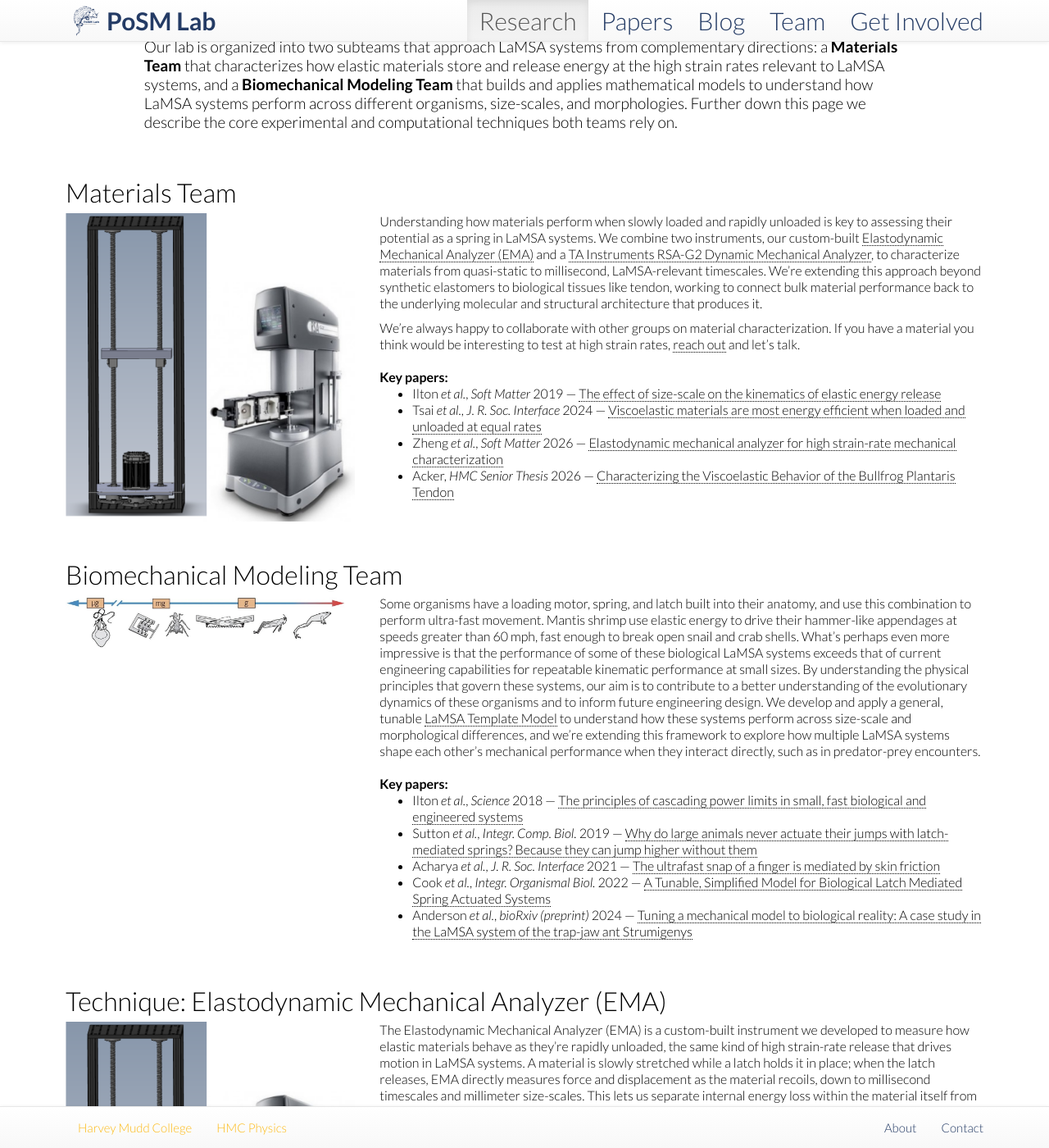
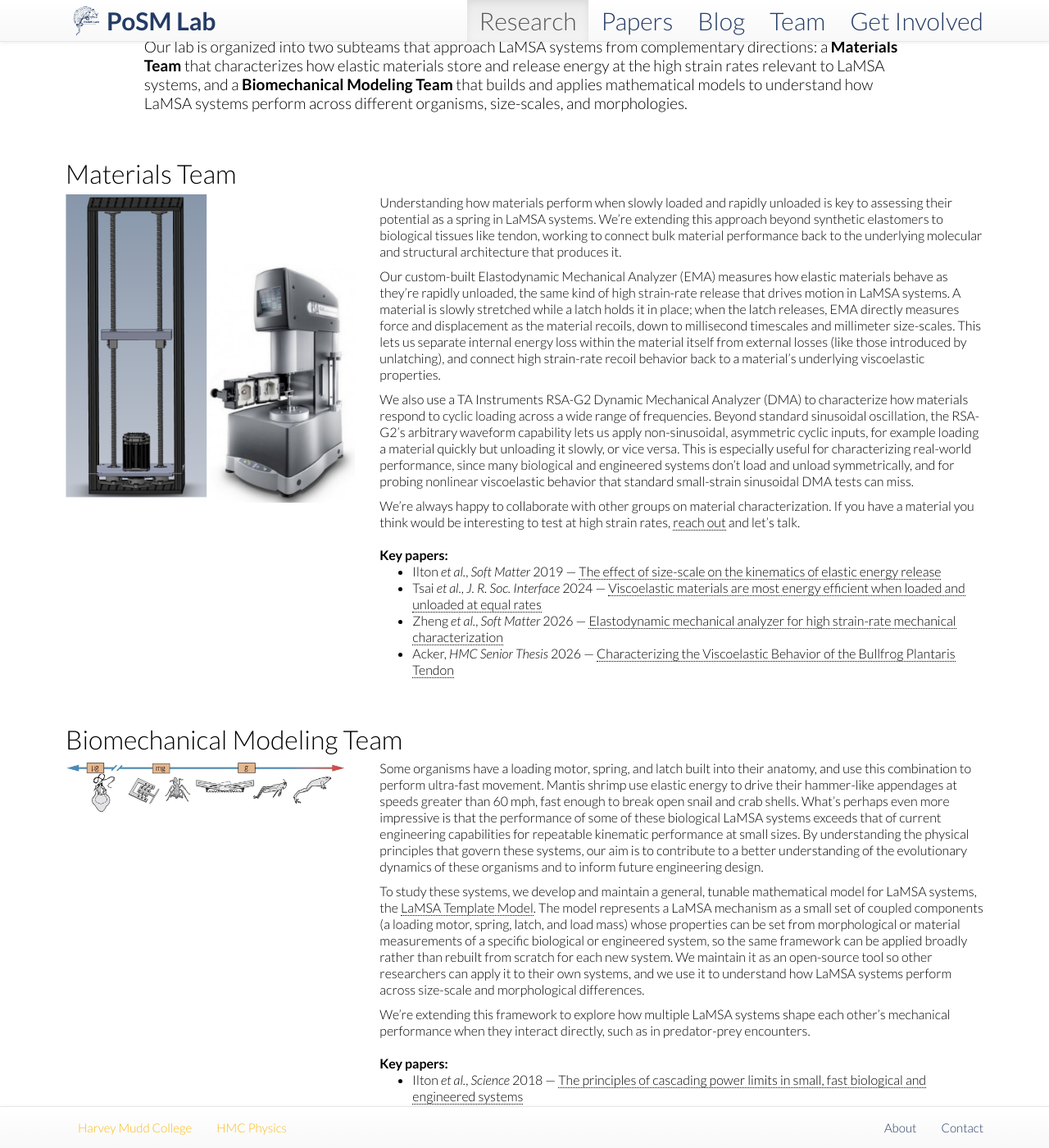
Before and after one commit to posmlab/posmlab.org, a Jekyll site: the page built from projects/index.md, in a window 1280 px wide and 1400 px high, scrolled down 196 px. Shown: the whole window at 82% size. Built offline with Jekyll 4.4.1, drawn with Linux system fonts in a browser that asks for light colours; nearby versions of some CDN libraries; some of the changed lines change nothing that is shown; some of the changed text lies outside the part shown.

Commit message:
Fold technique write-ups into team sections instead of standalone blocks

```diff
--- a/projects/index.md
+++ b/projects/index.md
@@ -10,7 +10,11 @@ sections:
     title: "Materials Team"
     image: "/assets/images/projects/ema-rsa-g2-composite.png"
     description: |
-      Understanding how materials perform when slowly loaded and rapidly unloaded is key to assessing their potential as a spring in LaMSA systems. We combine two instruments, our custom-built [Elastodynamic Mechanical Analyzer (EMA)](#ema) and a [TA Instruments RSA-G2 Dynamic Mechanical Analyzer](#rsa-g2), to characterize materials from quasi-static to millisecond, LaMSA-relevant timescales. We're extending this approach beyond synthetic elastomers to biological tissues like tendon, working to connect bulk material performance back to the underlying molecular and structural architecture that produces it.
+      Understanding how materials perform when slowly loaded and rapidly unloaded is key to assessing their potential as a spring in LaMSA systems. We're extending this approach beyond synthetic elastomers to biological tissues like tendon, working to connect bulk material performance back to the underlying molecular and structural architecture that produces it.
+
+      Our custom-built Elastodynamic Mechanical Analyzer (EMA) measures how elastic materials behave as they're rapidly unloaded, the same kind of high strain-rate release that drives motion in LaMSA systems. A material is slowly stretched while a latch holds it in place; when the latch releases, EMA directly measures force and displacement as the material recoils, down to millisecond timescales and millimeter size-scales. This lets us separate internal energy loss within the material itself from external losses (like those introduced by unlatching), and connect high strain-rate recoil behavior back to a material's underlying viscoelastic properties.
+
+      We also use a TA Instruments RSA-G2 Dynamic Mechanical Analyzer (DMA) to characterize how materials respond to cyclic loading across a wide range of frequencies. Beyond standard sinusoidal oscillation, the RSA-G2's arbitrary waveform capability lets us apply non-sinusoidal, asymmetric cyclic inputs, for example loading a material quickly but unloading it slowly, or vice versa. This is especially useful for characterizing real-world performance, since many biological and engineered systems don't load and unload symmetrically, and for probing nonlinear viscoelastic behavior that standard small-strain sinusoidal DMA tests can miss.
 
       We're always happy to collaborate with other groups on material characterization. If you have a material you think would be interesting to test at high strain rates, [reach out](/about.html#contact) and let's talk.
     papers:
@@ -39,7 +43,11 @@ sections:
     title: "Biomechanical Modeling Team"
     image: "/assets/images/papers/cascading-power-limits.jpg"
     description: |
-      Some organisms have a loading motor, spring, and latch built into their anatomy, and use this combination to perform ultra-fast movement. Mantis shrimp use elastic energy to drive their hammer-like appendages at speeds greater than 60 mph, fast enough to break open snail and crab shells. What's perhaps even more impressive is that the performance of some of these biological LaMSA systems exceeds that of current engineering capabilities for repeatable kinematic performance at small sizes. By understanding the physical principles that govern these systems, our aim is to contribute to a better understanding of the evolutionary dynamics of these organisms and to inform future engineering design. We develop and apply a general, tunable [LaMSA Template Model](#modeling) to understand how these systems perform across size-scale and morphological differences, and we're extending this framework to explore how multiple LaMSA systems shape each other's mechanical performance when they interact directly, such as in predator-prey encounters.
+      Some organisms have a loading motor, spring, and latch built into their anatomy, and use this combination to perform ultra-fast movement. Mantis shrimp use elastic energy to drive their hammer-like appendages at speeds greater than 60 mph, fast enough to break open snail and crab shells. What's perhaps even more impressive is that the performance of some of these biological LaMSA systems exceeds that of current engineering capabilities for repeatable kinematic performance at small sizes. By understanding the physical principles that govern these systems, our aim is to contribute to a better understanding of the evolutionary dynamics of these organisms and to inform future engineering design.
+
+      To study these systems, we develop and maintain a general, tunable mathematical model for LaMSA systems, the [LaMSA Template Model](https://posmlab.github.io/lamsa-template-model/). The model represents a LaMSA mechanism as a small set of coupled components (a loading motor, spring, latch, and load mass) whose properties can be set from morphological or material measurements of a specific biological or engineered system, so the same framework can be applied broadly rather than rebuilt from scratch for each new system. We maintain it as an open-source tool so other researchers can apply it to their own systems, and we use it to understand how LaMSA systems perform across size-scale and morphological differences.
+
+      We're extending this framework to explore how multiple LaMSA systems shape each other's mechanical performance when they interact directly, such as in predator-prey encounters.
     papers:
       - authors: "Ilton _et al._"
         journal: "Science"
@@ -66,57 +74,7 @@ sections:
         year: 2024
         url: "/papers/paper/strumigenys-lamsa"
         title: "Tuning a mechanical model to biological reality: A case study in the LaMSA system of the trap-jaw ant Strumigenys"
-
-  - id: ema
-    title: "Technique: Elastodynamic Mechanical Analyzer (EMA)"
-    image: "/assets/images/projects/ema-rsa-g2-composite.png"
-    description: |
-      The Elastodynamic Mechanical Analyzer (EMA) is a custom-built instrument we developed to measure how elastic materials behave as they're rapidly unloaded, the same kind of high strain-rate release that drives motion in LaMSA systems. A material is slowly stretched while a latch holds it in place; when the latch releases, EMA directly measures force and displacement as the material recoils, down to millisecond timescales and millimeter size-scales. This lets us separate internal energy loss within the material itself from external losses (like those introduced by unlatching), and connect high strain-rate recoil behavior back to a material's underlying viscoelastic properties.
-    papers:
-      - authors: "Zheng _et al._"
-        journal: "Soft Matter"
-        year: 2026
-        url: "/papers/paper/elastodynamic-mechanical-analyzer"
-        title: "Elastodynamic mechanical analyzer for high strain-rate mechanical characterization"
-      - authors: "Ilton _et al._"
-        journal: "Soft Matter"
-        year: 2019
-        url: "/papers/paper/size-scale-elastic-energy-release"
-        title: "The effect of size-scale on the kinematics of elastic energy release"
-
-  - id: rsa-g2
-    title: "Technique: RSA-G2 Dynamic Mechanical Analyzer"
-    description: |
-      We also use a TA Instruments RSA-G2 Dynamic Mechanical Analyzer (DMA) to characterize how materials respond to cyclic loading across a wide range of frequencies. Beyond standard sinusoidal oscillation, the RSA-G2's arbitrary waveform capability lets us apply non-sinusoidal, asymmetric cyclic inputs, for example loading a material quickly but unloading it slowly, or vice versa. This is especially useful for characterizing real-world performance, since many biological and engineered systems don't load and unload symmetrically, and for probing nonlinear viscoelastic behavior that standard small-strain sinusoidal DMA tests can miss.
-    papers:
-      - authors: "Tsai _et al._"
-        journal: "J. R. Soc. Interface"
-        year: 2024
-        url: "/papers/paper/viscoelastic-materials"
-        title: "Viscoelastic materials are most energy efficient when loaded and unloaded at equal rates"
-      - authors: "Acker"
-        journal: "HMC Senior Thesis"
-        year: 2026
-        url: "/papers/paper/tendon-viscoelastic-behavior"
-        title: "Characterizing the Viscoelastic Behavior of the Bullfrog Plantaris Tendon"
-
-  - id: modeling
-    title: "Technique: LaMSA Template Model"
-    image: "/assets/images/projects/modeling-kinematics.jpg"
-    description: |
-      Alongside our experimental techniques, we develop and maintain a general, tunable mathematical model for LaMSA systems. The model represents a LaMSA mechanism as a small set of coupled components (a loading motor, spring, latch, and load mass) whose properties can be set from morphological or material measurements of a specific biological or engineered system, so the same framework can be applied broadly rather than rebuilt from scratch for each new system. We maintain this model as an open-source tool, the [LaMSA Template Model](https://posmlab.github.io/lamsa-template-model/), so other researchers can apply it to their own systems.
-    papers:
-      - authors: "Cook _et al._"
-        journal: "Integr. Organismal Biol."
-        year: 2022
-        url: "/papers/paper/tunable-model-lamsa"
-        title: "A Tunable, Simplified Model for Biological Latch Mediated Spring Actuated Systems"
-      - authors: "Anderson _et al._"
-        journal: "bioRxiv (preprint)"
-        year: 2024
-        url: "/papers/paper/strumigenys-lamsa"
-        title: "Tuning a mechanical model to biological reality: A case study in the LaMSA system of the trap-jaw ant Strumigenys"
 ---
 **The Physics of Soft Matter Lab (PoSM Lab) at Harvey Mudd College studies latch-mediated spring actuated (LaMSA) systems,** mechanisms that use a motor to slowly load a spring, which is held in place by a latch, then rapidly release that stored elastic energy into motion. An archer's bow and arrow is a simple example: the archer's muscles (motor) slowly load elastic energy into the bow (spring) while it's held by the archer's fingers (latch); releasing the latch converts that stored energy into the arrow's motion almost instantly. The same basic mechanism drives some of the fastest movements in biology, from mantis shrimp strikes to trap-jaw ant mandibles, and is increasingly used in engineered systems designed for fast, repeatable actuation.
 
-Our lab is organized into two subteams that approach LaMSA systems from complementary directions: a **Materials Team** that characterizes how elastic materials store and release energy at the high strain rates relevant to LaMSA systems, and a **Biomechanical Modeling Team** that builds and applies mathematical models to understand how LaMSA systems perform across different organisms, size-scales, and morphologies. Further down this page we describe the core experimental and computational techniques both teams rely on.
+Our lab is organized into two subteams that approach LaMSA systems from complementary directions: a **Materials Team** that characterizes how elastic materials store and release energy at the high strain rates relevant to LaMSA systems, and a **Biomechanical Modeling Team** that builds and applies mathematical models to understand how LaMSA systems perform across different organisms, size-scales, and morphologies.
```
